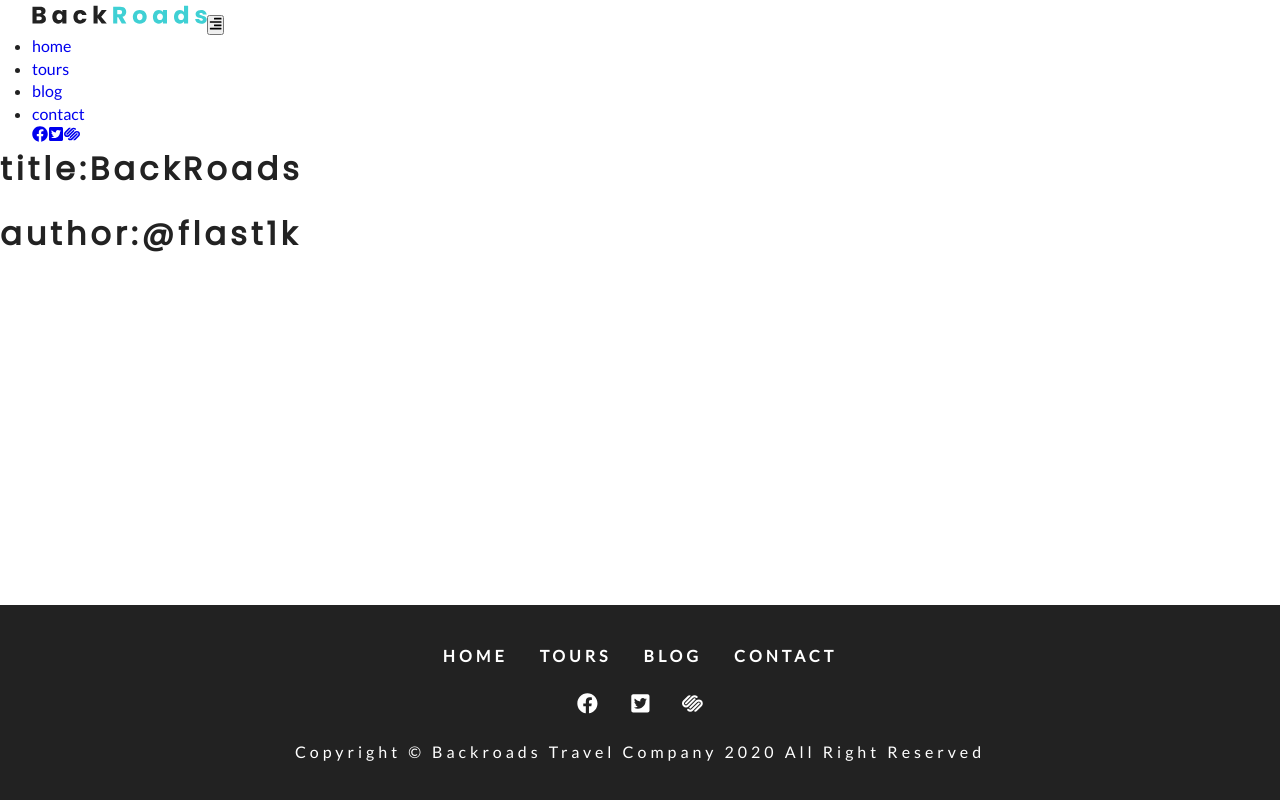
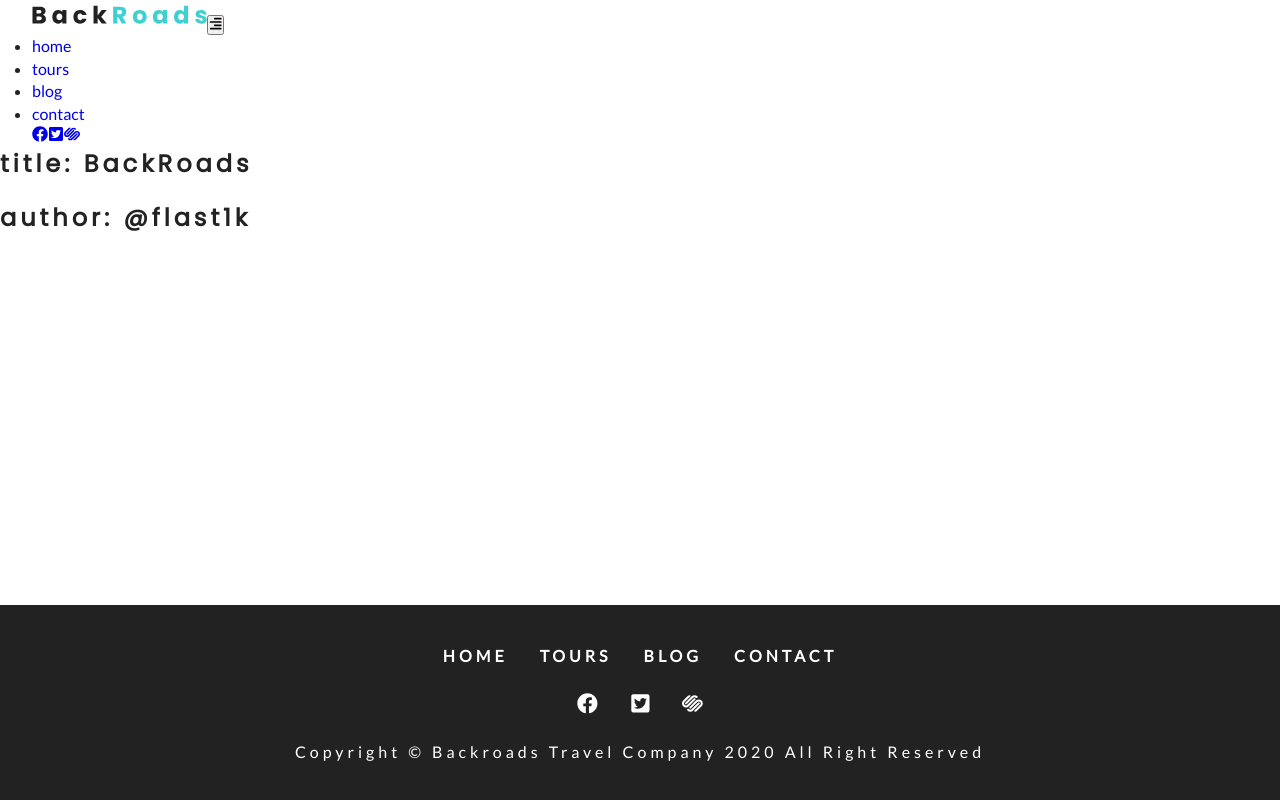
Before and after one commit to flast1k/gatsby-example-project, a Gatsby site: page /tours in a window 1280 px wide. Built offline with nearby package versions, Linux system fonts and the light colour scheme; Gatsby itself is replaced by a stand-in of ours.

Commit message:
add StaticQuery

```diff
--- a/src/examples/Header.js
+++ b/src/examples/Header.js
@@ -21,6 +21,7 @@
     site: { siteMetadata },
   } = useStaticQuery(getSiteData);
   console.log(siteMetadata);
+
   return (
     <div>
       <h1>title:{siteMetadata.title}</h1>
--- /dev/null
+++ b/src/examples/RegularHeader.js
@@ -0,0 +1,36 @@
+import React from 'react';
+import { StaticQuery, graphql } from 'gatsby';
+
+const getSiteData = graphql`
+  query {
+    site {
+      siteMetadata {
+        title
+        description
+        author
+        data {
+          age
+        }
+      }
+    }
+  }
+`;
+
+const RegularHeader = () => {
+  return (
+    <StaticQuery
+      query={getSiteData}
+      render={data => {
+        console.log(data);
+        return (
+          <div>
+            <h2>title: {data.site.siteMetadata.title}</h2>
+            <h2>author: {data.site.siteMetadata.author}</h2>
+          </div>
+        );
+      }}
+    />
+  );
+};
+
+export default RegularHeader;
--- a/src/pages/tours.js
+++ b/src/pages/tours.js
@@ -1,7 +1,7 @@
 import React from 'react';
 
 import Layout from '../components/Layout';
-import Header from '../examples/Header';
+import Header from '../examples/RegularHeader';
 
 const Tours = () => {
   return (
```
